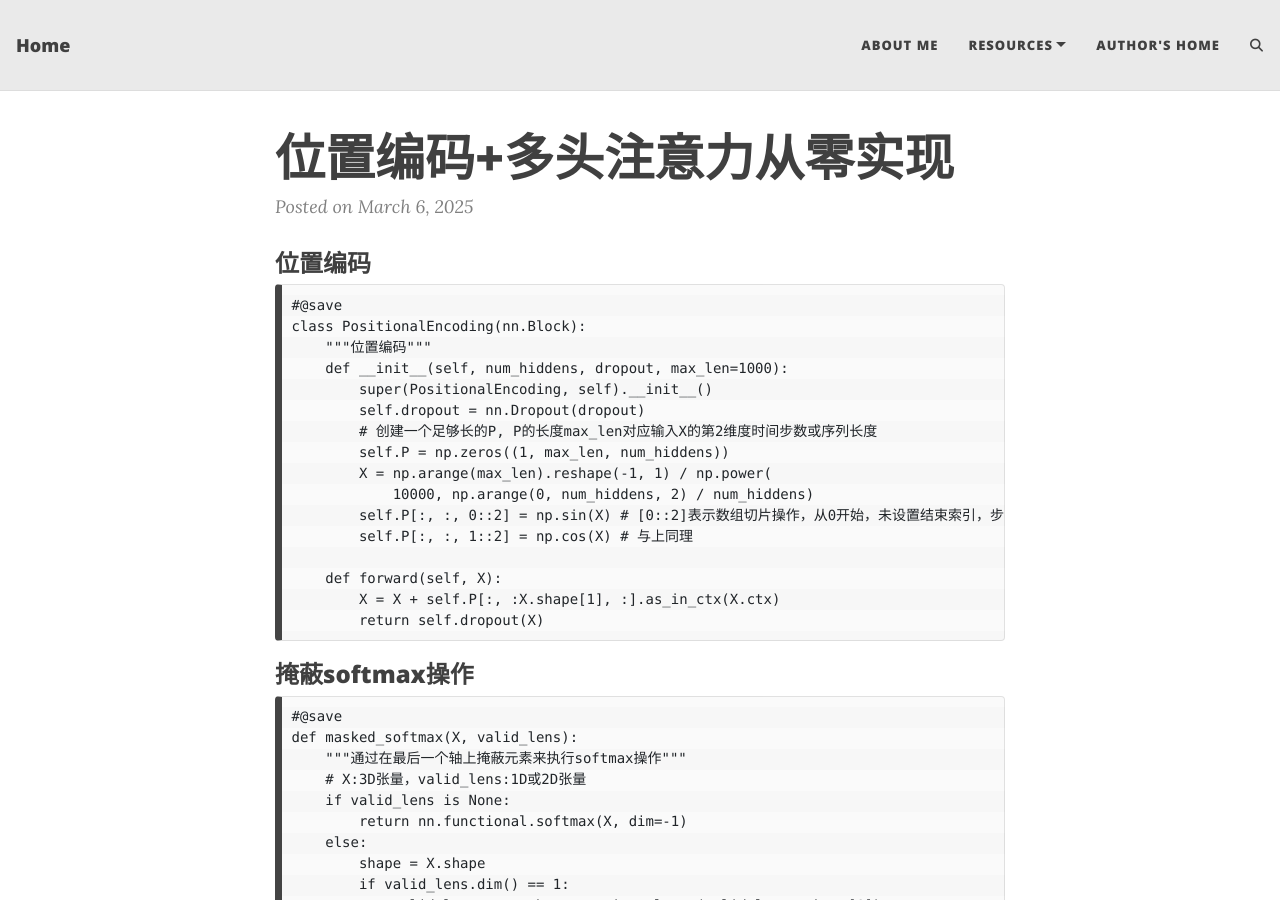
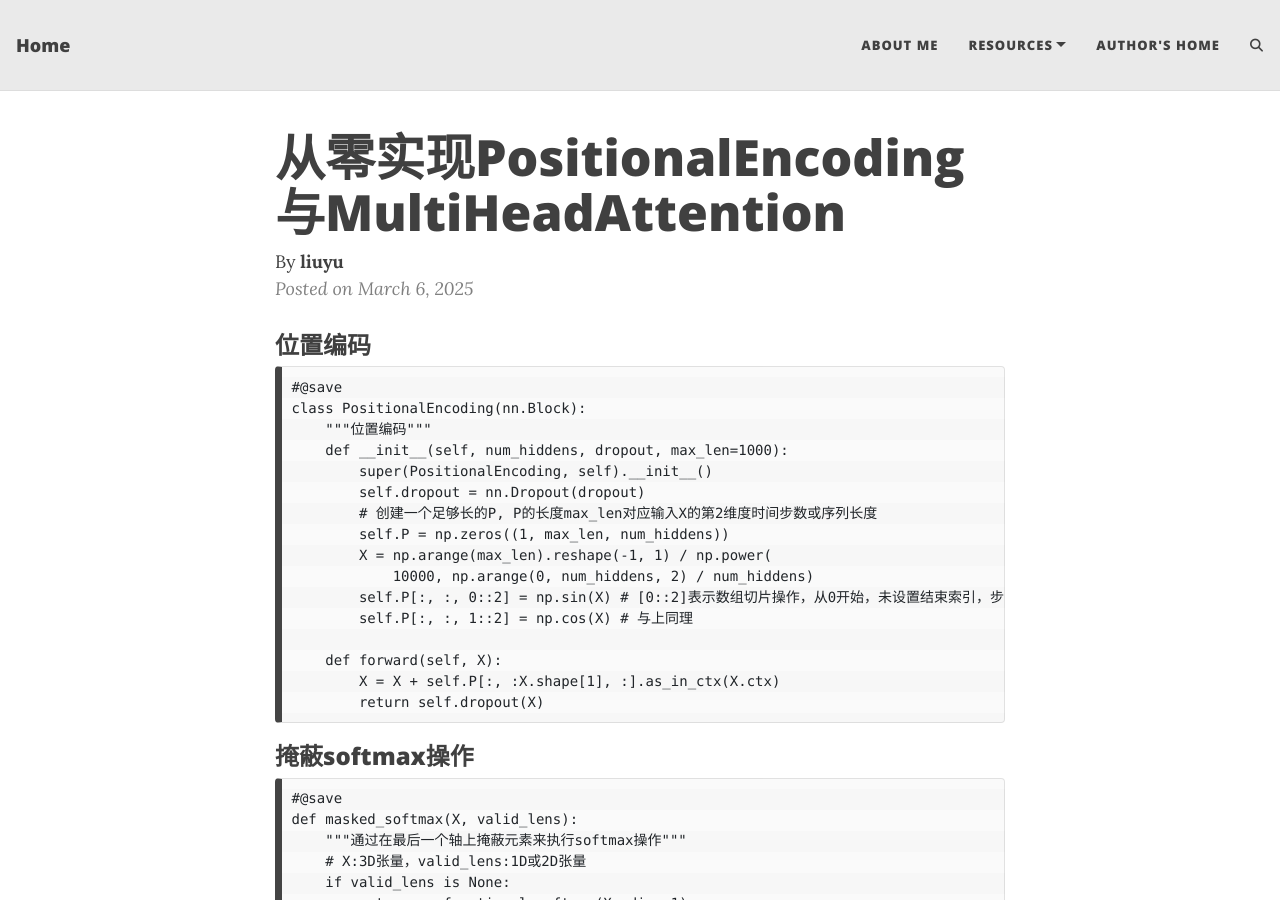
Before and after one commit to cosmoliu2002/cosmoliu2002.github.io, a Jekyll site: the page built from _posts/2025-03-06-位置编码+多头注意力从零实现.md, in a window 1280 px wide and 900 px high. Built offline with Jekyll 4.4.1, drawn with Linux system fonts in a browser that asks for light colours; comment, search, counter and statistics services are not loaded; some of the changed text lies outside the part shown.

Commit message:
Update 2025-03-06-位置编码+多头注意力从零实现.md

````diff
--- a/_posts/2025-03-06-位置编码+多头注意力从零实现.md
+++ b/_posts/2025-03-06-位置编码+多头注意力从零实现.md
@@ -1,3 +1,11 @@
+---
+layout: post
+title: 从零实现PositionalEncoding与MultiHeadAttention
+tags: [PositionalEncoding, MultiHeadAttention]
+mathjax: true
+author: liuyu
+---
+
 ### 位置编码
 ```
 #@save
````
